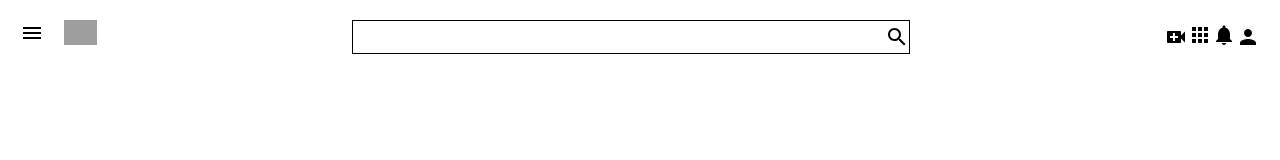
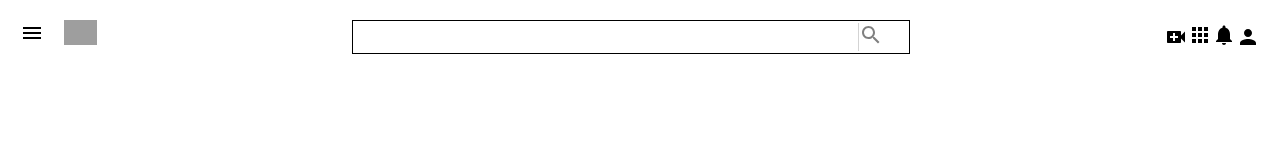
Before and after one commit to nikhil-elayath/youtube-clone, a React (Create React App) app in the folder client/: page / in a window 1280 px wide. Shown: the top 160 px of the page. Built offline with nearby package versions, Linux system fonts and the light colour scheme; grey boxes are pictures that could not be loaded; what javascript-time-ago would draw is missing.

Commit message:
css changes for the search bar

```diff
--- a/client/src/assests/styles/Header.css
+++ b/client/src/assests/styles/Header.css
@@ -25,4 +25,15 @@
 
 #header__center{
     width: 45%;
+    /* align-items: center; */
+
 }
+
+#searchIcon{
+    /* padding: 5px; */
+    /* align-content: center; */
+    color:gray;
+    /* background-color:lightgray; */
+    border-left: 1px solid lightgray;
+    width: 50px;
+}
--- a/client/src/components/Search.js
+++ b/client/src/components/Search.js
@@ -27,8 +27,10 @@ export default function Search() {
         <div>
             <form onSubmit={onSearchSubmit}>
             <div style={{display:"flex", alignItems:"center", border:"1px solid black"}}>
-                <input type="text" name="search" onChange={onTextEnter} style={{ width:"250%", height:"30px", flex:1, border:"none"}}/>
+                <input type="text" name="search" onChange={onTextEnter} style={{ width:"250%", height:"30px", flex:1, alignItems:"center", border:"none"}}/>
+                <div id="searchIcon">
                 <SearchIcon />
+                </div>
                 </div>
 
 
```
